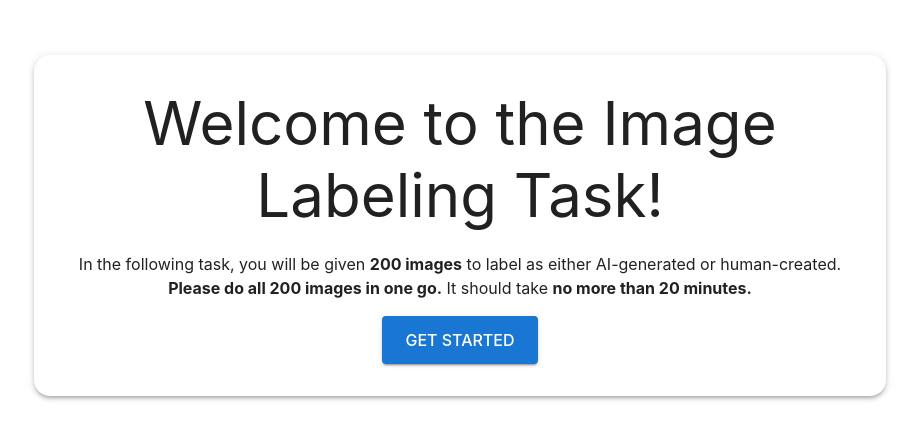
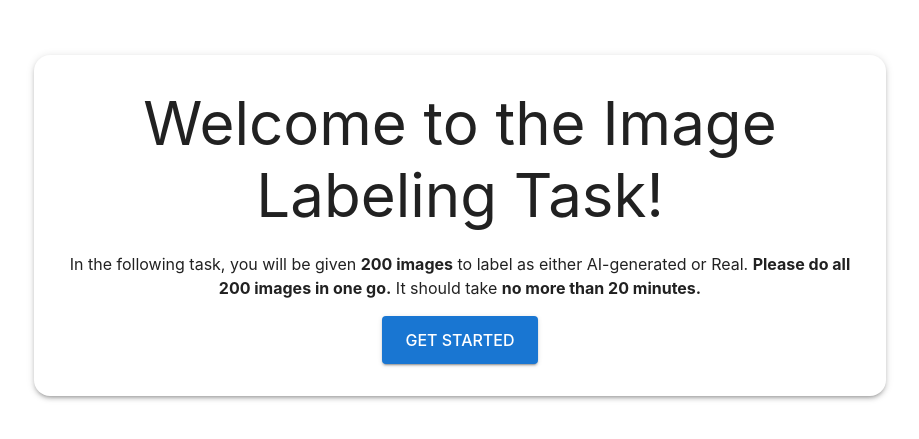
Before and after one commit to christinezeng/eecs598_crowdsourcing, a React (Vite) app in the folder frontend/: page / in a window 1280 px wide. Shown: the part 207-646 px from the top of the page, without its empty margins (180-1099 px from the left). Built offline with nearby package versions, Linux system fonts and the light colour scheme.

Commit message:
changed instruction on StartPage

```diff
--- a/frontend/src/pages/StartPage.jsx
+++ b/frontend/src/pages/StartPage.jsx
@@ -105,7 +105,7 @@ const StartPage = () => {
 						</Typography>
 						<Typography variant="body1">
 							In the following task, you will be given <strong>200 images</strong> to label as either
-							AI-generated or human-created. <strong>Please do all 200 images in one go.</strong> It should take <strong>no more than 20 minutes.</strong>
+							AI-generated or Real. <strong>Please do all 200 images in one go.</strong> It should take <strong>no more than 20 minutes.</strong>
 						</Typography>
 						<Button
 							variant="contained"
```
